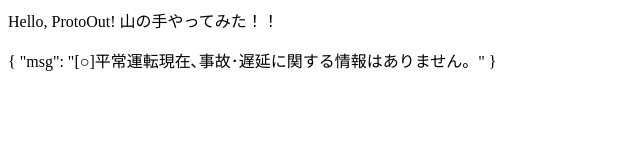
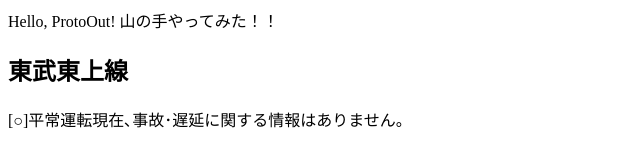
Before and after one commit to mizuki-kisa/protoout-lesson, a website: page docs/yamanote.html in a window 1280 px wide. Shown: the whole page, without its empty margins (0-640 px from the left). Drawn offline with nearby package versions, Linux system fonts and the light colour scheme.

Commit message:
と乗船

```diff
--- a/docs/data.json
+++ b/docs/data.json
@@ -1 +1 @@
-{"msg":"[○]平常運転現在､事故･遅延に関する情報はありません。"}
+{"msg":"[○]平常運転現在､事故･遅延に関する情報はありません。","title":"東武東上線"}
--- a/docs/yamanote.html
+++ b/docs/yamanote.html
@@ -7,7 +7,8 @@
       <p>Hello, ProtoOut! 山の手やってみた！！</p>
 
       <div id="app">
-          {{ message }}
+          <h2>{{ title }}</h2>
+          <p>{{ message }}</p>
       </div>
 
       <!-- 開発バージョン、便利なコンソールの警告が含まれています -->
@@ -17,7 +18,8 @@
           const app = new Vue({
               el: '#app',
               data: {
-                  message: 'Hello Vue!'
+                  message: 'Hello Vue!',
+                  title:''
               },
 
               methods: {
@@ -25,7 +27,8 @@
                       const response = await axios.get('data.json')
                       console.log(response.data);
                       //ここでデータ加工が必要そう
-                      this.message = response.data;
+                      this.message = response.data.msg;
+                      this.title = response.data.title;
                   },
               },
 
```
Also changed, not shown: yamanote.js (+5 -2 lines).
